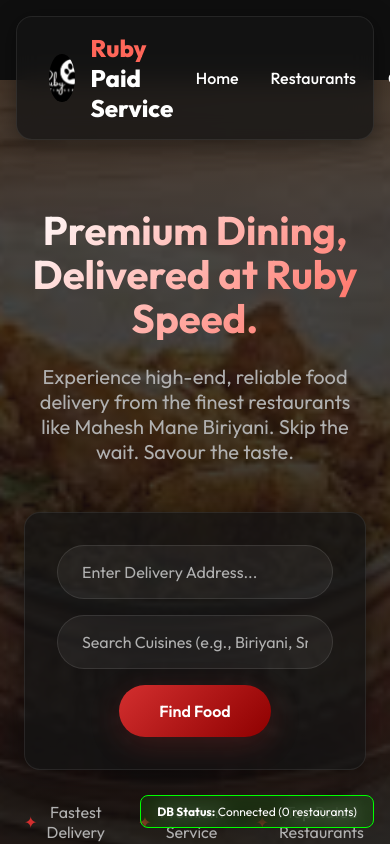
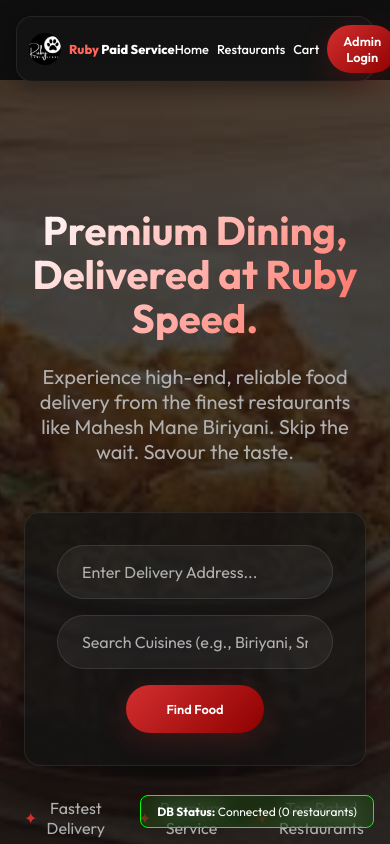
Before and after one commit to lohith2007s-eng/ruby-paid-service, a Next.js app: page / in a window 390 px wide. Shown: the top 844 px of the page. Built offline with nearby package versions, Linux system fonts and the light colour scheme; no server answers; the database is empty.

Commit message:
feat: improve mobile navigation visibility and button responsiveness

```diff
--- a/src/app/admin/page.tsx
+++ b/src/app/admin/page.tsx
@@ -92,7 +92,7 @@ export default function AdminPage() {
                   let parsedItems = []
                   try {
                     parsedItems = JSON.parse(order.items)
-                  } catch (e) {}
+                  } catch (e) { }
 
                   return (
                     <tr key={order.id} style={{ borderBottom: '1px solid var(--border-subtle)' }}>
--- a/src/app/globals.css
+++ b/src/app/globals.css
@@ -15,6 +15,29 @@
   --shadow-glow: 0 8px 32px 0 rgba(211, 47, 47, 0.2);
   --transition-fast: 0.2s cubic-bezier(0.4, 0, 0.2, 1);
   --transition-normal: 0.3s cubic-bezier(0.4, 0, 0.2, 1);
+
+  --nav-padding: 1rem 2rem;
+  --nav-gap: 2rem;
+  --nav-logo-size: 48px;
+  --nav-font-size: 1rem;
+}
+
+@media (max-width: 768px) {
+  :root {
+    --nav-padding: 0.75rem 1rem;
+    --nav-gap: 1rem;
+    --nav-logo-size: 36px;
+    --nav-font-size: 0.9rem;
+  }
+}
+
+@media (max-width: 480px) {
+  :root {
+    --nav-padding: 0.5rem 0.75rem;
+    --nav-gap: 0.5rem;
+    --nav-logo-size: 32px;
+    --nav-font-size: 0.8rem;
+  }
 }
 
 * {
@@ -75,10 +98,10 @@ h3 { font-size: clamp(1.5rem, 3vw, 2.25rem); }
 .btn-primary {
   background: linear-gradient(135deg, var(--primary-red), var(--ruby-dark));
   color: var(--white);
-  padding: 0.75rem 1.5rem;
+  padding: 0.5rem 1rem;
   border-radius: 50px;
   font-weight: 600;
-  font-size: 1rem;
+  font-size: var(--nav-font-size);
   transition: transform var(--transition-fast), box-shadow var(--transition-fast);
   box-shadow: var(--shadow-glow);
   display: inline-flex;
@@ -96,10 +119,10 @@ h3 { font-size: clamp(1.5rem, 3vw, 2.25rem); }
   background: transparent;
   color: var(--white);
   border: 1px solid var(--border-subtle);
-  padding: 0.75rem 1.5rem;
+  padding: 0.5rem 1rem;
   border-radius: 50px;
   font-weight: 600;
-  font-size: 1rem;
+  font-size: var(--nav-font-size);
   transition: all var(--transition-fast);
 }
 
--- a/src/app/layout.tsx
+++ b/src/app/layout.tsx
@@ -26,18 +26,18 @@ export default function RootLayout({
           <nav className="glass-panel" style={{
           position: 'fixed', top: '1rem', left: '1rem', right: '1rem',
           zIndex: 100, display: 'flex', justifyContent: 'space-between',
-          alignItems: 'center', padding: '1rem 2rem'
+          alignItems: 'center', padding: 'var(--nav-padding)'
         }}>
-          <Link href="/" style={{ display: 'flex', alignItems: 'center', gap: '1rem' }}>
-            <div style={{ width: '48px', height: '48px', borderRadius: '50%', overflow: 'hidden', position: 'relative' }}>
+          <Link href="/" style={{ display: 'flex', alignItems: 'center', gap: '0.5rem' }}>
+            <div style={{ width: 'var(--nav-logo-size)', height: 'var(--nav-logo-size)', borderRadius: '50%', overflow: 'hidden', position: 'relative' }}>
               <Image src="/images/ruby.jpeg" alt="[LOGO]" layout="fill" objectFit="cover" />
             </div>
-            <span style={{ fontSize: '1.5rem', fontWeight: 800, color: 'var(--ruby-light)' }}>Ruby <span style={{ color: 'var(--white)' }}>Paid Service</span></span>
+            <span style={{ fontSize: 'var(--nav-font-size)', fontWeight: 800, color: 'var(--ruby-light)', whiteSpace: 'nowrap' }}>Ruby <span style={{ color: 'var(--white)' }}>Paid Service</span></span>
           </Link>
 
-          <div style={{ display: 'flex', gap: '2rem', alignItems: 'center' }}>
-            <Link href="/" style={{ fontWeight: 500, transition: 'color var(--transition-fast)' }} className="nav-link">Home</Link>
-            <Link href="/restaurants" style={{ fontWeight: 500, transition: 'color var(--transition-fast)' }} className="nav-link">Restaurants</Link>
+          <div style={{ display: 'flex', gap: 'var(--nav-gap)', alignItems: 'center' }}>
+            <Link href="/" style={{ fontWeight: 500, fontSize: 'var(--nav-font-size)', transition: 'color var(--transition-fast)' }} className="nav-link">Home</Link>
+            <Link href="/restaurants" style={{ fontWeight: 500, fontSize: 'var(--nav-font-size)', transition: 'color var(--transition-fast)' }} className="nav-link">Restaurants</Link>
             <AdminLink />
             <CartBadge />
             <AuthButton />
--- a/src/components/AdminLink.tsx
+++ b/src/components/AdminLink.tsx
@@ -10,6 +10,6 @@ export default function AdminLink() {
   if (!isAdmin) return null
 
   return (
-    <Link href="/admin" style={{ fontWeight: 500, color: 'var(--ruby-light)', transition: 'color var(--transition-fast)' }} className="nav-link">Admin</Link>
+    <Link href="/admin" style={{ fontWeight: 500, fontSize: 'var(--nav-font-size)', color: 'var(--ruby-light)', transition: 'color var(--transition-fast)' }} className="nav-link">Admin</Link>
   )
 }
--- a/src/components/CartBadge.tsx
+++ b/src/components/CartBadge.tsx
@@ -13,7 +13,7 @@ export default function CartBadge() {
   if (session?.user?.name === 'Admin') return null
 
   return (
-    <Link href="/checkout" style={{ fontWeight: 500, transition: 'color var(--transition-fast)', position: 'relative', display: 'flex', alignItems: 'center' }} className="nav-link">
+    <Link href="/checkout" style={{ fontWeight: 500, fontSize: 'var(--nav-font-size)', transition: 'color var(--transition-fast)', position: 'relative', display: 'flex', alignItems: 'center' }} className="nav-link">
       Cart
       {count > 0 && (
         <span style={{
```
